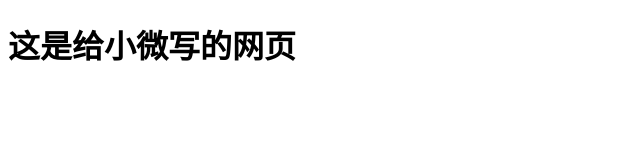
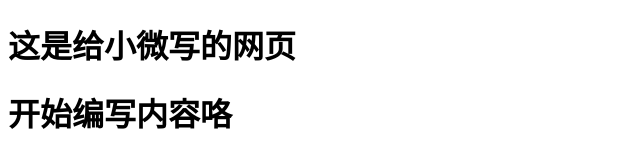
Before and after one commit to luomaoer/luomaoer.github.io, a plain HTML site: page index.html in a window 1280 px wide. Shown: the whole page, without its empty margins (0-640 px from the left). Drawn offline with Linux system fonts and the light colour scheme.

Commit message:
编写内容

```diff
--- a/index.html
+++ b/index.html
@@ -8,5 +8,6 @@
 </head>
 <body>
     <h1>这是给小微写的网页</h1>
+    <h1>开始编写内容咯</h1>
 </body>
 </html>
```
